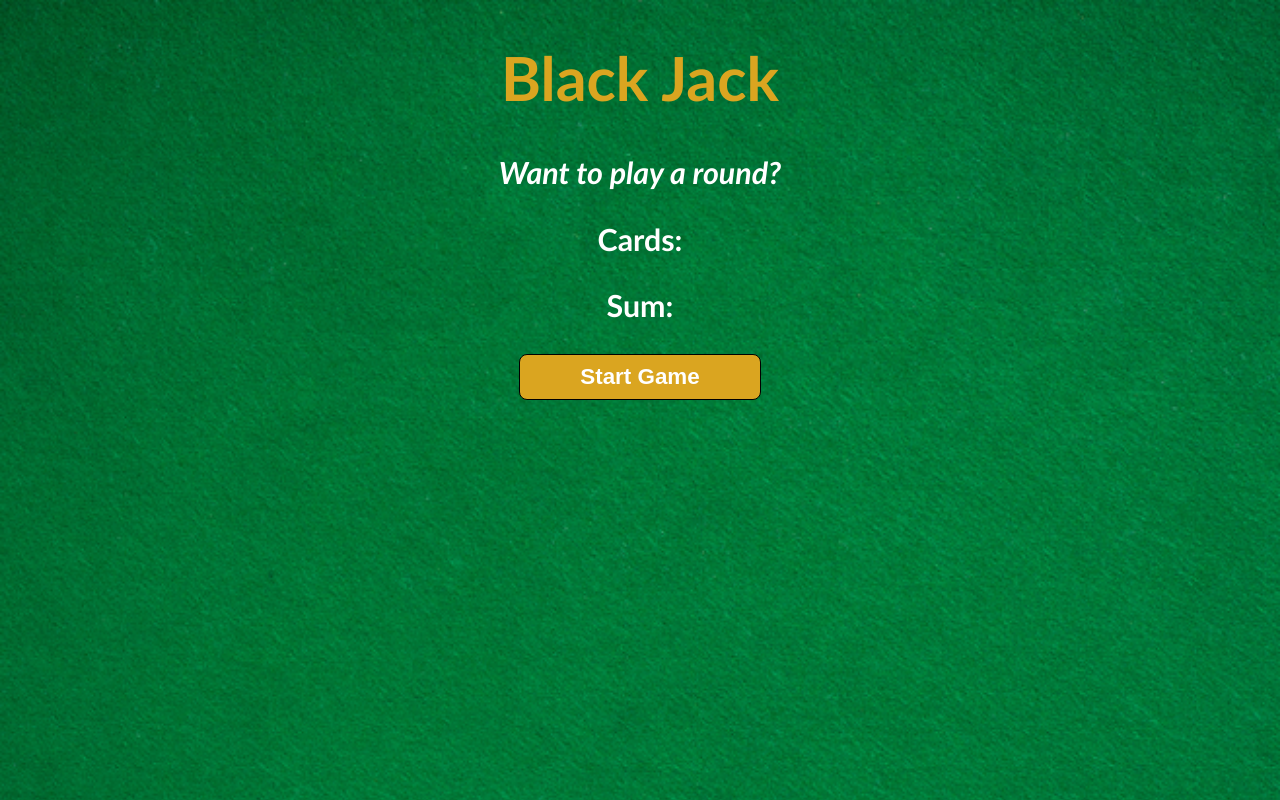
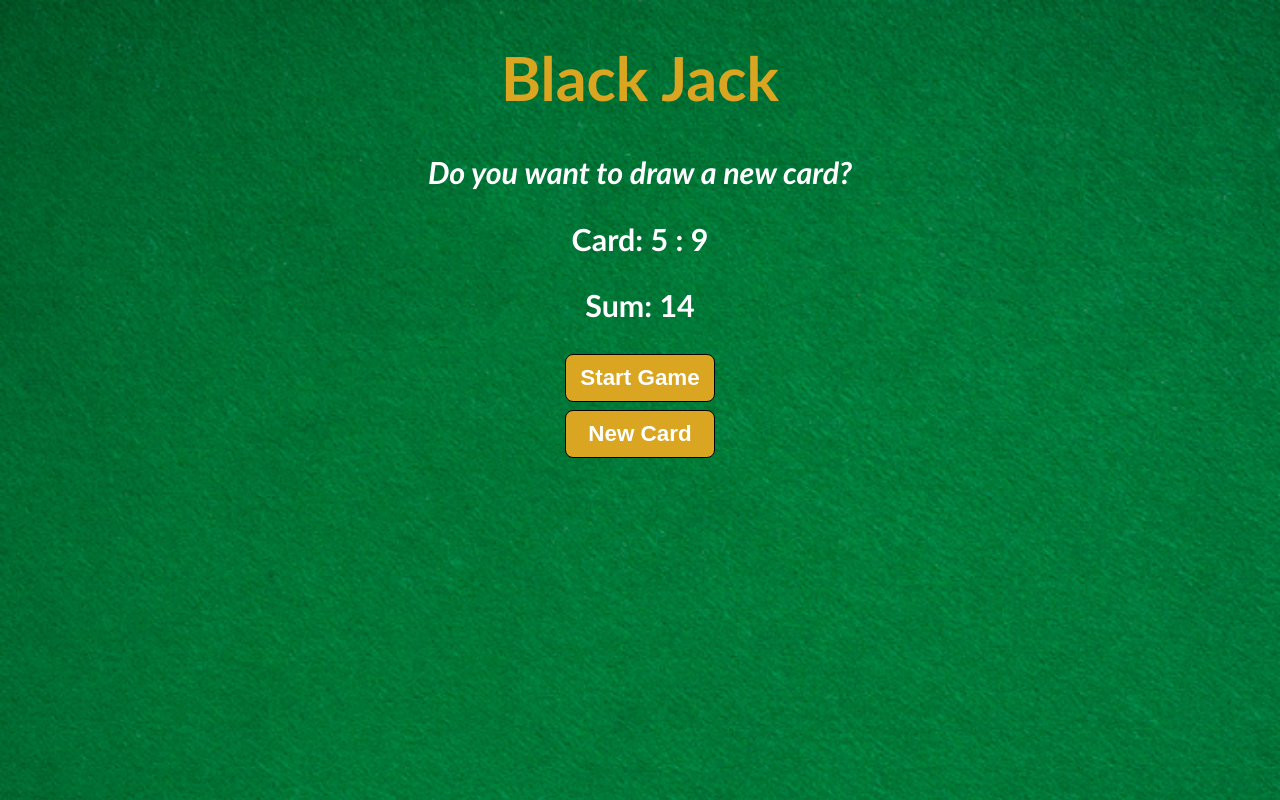
Before and after one commit to muH187/FreeCodeCamp_JavaScript, a plain HTML site: page 2. Black Jack/black jack game/index.html in a window 1280 px wide. Both pictures are taken after a click on the button "Start Game". Drawn offline with Linux system fonts and the light colour scheme.

Commit message:
making in the process

```diff
--- a/2. Black Jack/black jack game/index.html
+++ b/2. Black Jack/black jack game/index.html
@@ -9,9 +9,11 @@
 <body>
     <h1>Black Jack</h1>
     <p id="message-el">Want to play a round?</p>
-    <p>Cards:</p>
-    <p>Sum:</p>
+    <p id="cards-el">Cards:</p>
+    <p id="sum-el">Sum:</p>
     <button onclick="startGame()">Start Game</button>
+    <br>
+    <button onclick="newCard()">New Card</button>
 
     <script src="script.js"></script>
 </body>
--- a/2. Black Jack/black jack game/script.js
+++ b/2. Black Jack/black jack game/script.js
@@ -1,4 +1,4 @@
-let firstCard = 12
+let firstCard = 5
 let secondCard = 9
 let sum = firstCard + secondCard
 let hasBlackJack = false
@@ -6,8 +6,20 @@ let isAlive = true
 let message = ""
 
 
+let messageEl = document.getElementById("message-el")
+
+// let sumEl = document.getElementById("sum-el")
+let sumEl = document.querySelector("#sum-el")
+
+let cardsEl = document.getElementById("cards-el")
 
 function startGame() {
+    renderGame()
+}
+
+function renderGame() {
+    sumEl.textContent = "Sum: " + sum
+    cardsEl.textContent = "Card: " + firstCard + " : " + secondCard
     if (sum <= 20) {
         message = "Do you want to draw a new card?"
     } else if (sum === 21) {
@@ -17,5 +29,12 @@ function startGame() {
         message = "You are out of the game!"
         isAlive = false
     }
-    console.log(message)
+    messageEl.textContent = message
 }
+
+function newCard() {
+    console.log("Drawing a new card from the deck")
+    let card = 7
+    sum += card
+    renderGame()
+}
--- a/2. Black Jack/black jack game/style.css
+++ b/2. Black Jack/black jack game/style.css
@@ -14,7 +14,9 @@ body{
     font-style: italic;
 }
 button{
-    padding: 9px 60px;
+    width: 150px;
+    padding: 10px 0;
+    margin-bottom: 8px;
     background-color: goldenrod;
     color: white;
     border: 1px solid black;
```
